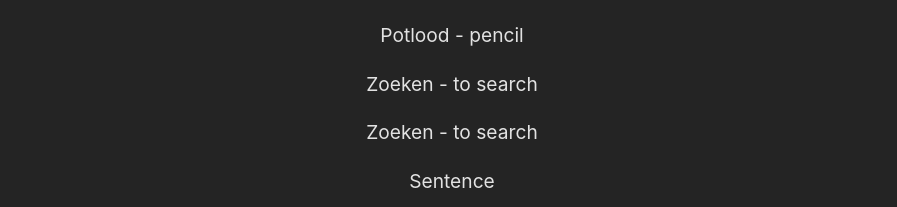
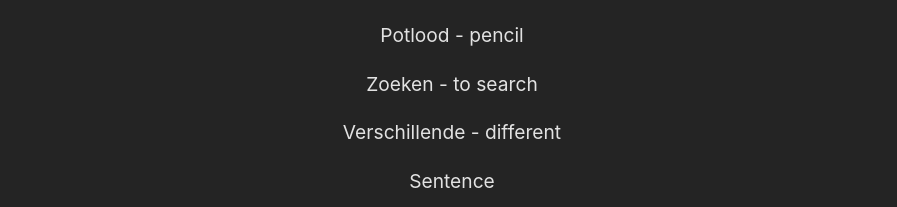
Before and after one commit to lifeconsciousness/Dutch-dictionary, a React (Vite) app: page / in a window 1280 px wide. Shown: the part 424-631 px from the top of the page, without its empty margins (188-1085 px from the left). Built offline with nearby package versions, Linux system fonts and the light colour scheme.

Commit message:
search functionality and refactoring

```diff
--- a/src/App.jsx
+++ b/src/App.jsx
@@ -2,10 +2,8 @@ import { useState, useEffect, useRef } from 'react'
 import data from './data/words.json'
 import SecondSearch from './components/SecondSearch'
 import ChoicePanel from './components/ChoicePanel'
-import Nouns from './components/Nouns'
-import Verbs from './components/Verbs'
-import Adjectives from './components/Adjectives'
-import Sentences from './components/Sentences'
+import Words from './components/Words'
+
 
 //make animation (rolling of big words) that plays with delay after you typed something (if something was typed earlier the animation does not occur and timer is resent)
 //Nederlands wordenboek switches between languages or displays word in Dutch and English
@@ -15,17 +13,7 @@ import Sentences from './components/Sentences'
 function App() {
   const searchRef = useRef(null)
   const [section, setSection] = useState(0)
-  const wordsContainer = document.querySelector('.words')
-  // const wordsChildren = Array.from(wordsContainer.children)
-
-
-  const handleInput = (e) => {
-    const value = e.target.value
-
-    // wordsChildren.map((word) => {
-    //   console.log(word)
-    // })
-  }
+  const [search, setSearch] = useState('')
 
   const handleChoicePanel = (value) => {
     setSection(value)
@@ -38,7 +26,7 @@ function App() {
 
       <div className="title-and-search">
         <div className={`search-wrapper`} ref={searchRef}>
-          <input className='search-field' type="text" placeholder='Zoeken...' onInput={handleInput}/>
+          <input className='search-field' type="text" placeholder='Zoeken...' onInput={(e) => {setSearch(e.target.value)}}/>
 
           <div className="clear-input" onClick={() => {
             const search = document.querySelector('.search-field')
@@ -55,15 +43,15 @@ function App() {
       <div className="words">
 
         { section === 0 ? <>
-          <Nouns />
-          <Verbs />
-          <Adjectives />
-          <Sentences />
+          <Words wordsType={data.nouns} search={search}/>
+          <Words wordsType={data.verbs} search={search}/>
+          <Words wordsType={data.adjectives} search={search}/>
+          <Words wordsType={data.sentences} search={search}/>
         </> : null }
-        { section === 1 ? <Nouns /> : null }
-        { section === 2 ? <Verbs /> : null }
-        { section === 3 ? <Adjectives /> : null }
-        { section === 4 ? <Sentences /> : null }
+        { section === 1 ? <Words wordsType={data.nouns} search={search} /> : null }
+        { section === 2 ? <Words wordsType={data.verbs} search={search} /> : null }
+        { section === 3 ? <Words wordsType={data.adjectives} search={search} /> : null }
+        { section === 4 ? <Words wordsType={data.sentences} search={search} /> : null }
 
       </div>
 
--- a/src/components/Adjectives.jsx
+++ /dev/null
@@ -1,18 +0,0 @@
-import React from 'react'
-import data from '../data/words.json'
-
-function Adjectives() {
-  return (
-    <>
-        {
-            data.verbs.map((word, index) => (
-              <>
-                {word === '' ? null : <p key={index} className='word'>{word}</p>}
-              </>
-            ))
-        }
-    </>
-  )
-}
-
-export default Adjectives
--- a/src/components/Nouns.jsx
+++ /dev/null
@@ -1,18 +0,0 @@
-import React from 'react'
-import data from '../data/words.json'
-
-function Nouns() {
-  return (
-    <>
-        {
-            data.nouns.map((word, index) => (
-                <>
-                  {word === '' ? null : <p key={index} className='word'>{word}</p>}
-                </>
-            ))
-        }
-    </>
-  )
-}
-
-export default Nouns
--- a/src/components/Sentences.jsx
+++ /dev/null
@@ -1,18 +0,0 @@
-import React from 'react'
-import data from '../data/words.json'
-
-function Sentences() {
-  return (
-    <>
-        {
-            data.sentences.map((word, index) => (
-              <>
-                {word === '' ? null : <p key={index} className='word'>{word}</p>}
-              </>
-            ))
-        }
-    </>
-  )
-}
-
-export default Sentences
--- a/src/components/Verbs.jsx
+++ /dev/null
@@ -1,18 +0,0 @@
-import React from 'react'
-import data from '../data/words.json'
-
-function Verbs() {
-  return (
-    <>
-        {
-            data.verbs.map((word, index) => (
-              <>
-                {word === '' ? null : <p key={index} className='word'>{word}</p>}
-              </>
-            ))
-        }
-    </>
-  )
-}
-
-export default Verbs
--- /dev/null
+++ b/src/components/Words.jsx
@@ -0,0 +1,21 @@
+import React from 'react'
+
+function Words({wordsType, search}) {
+  return (
+    <>
+        {
+            wordsType.
+            filter((item) => {
+              return search.toLowerCase() === '' ? item : item.toLowerCase().includes(search) || search === '' ? item : item.includes(search)
+            }).
+            map((word, index) => (
+                <div key={index}>
+                  {word === '' ? null : <p className='word'>{word}</p>}
+                </div>
+            ))
+        }
+    </>
+  )
+}
+
+export default Words
--- a/src/css/_searchbar.scss
+++ b/src/css/_searchbar.scss
@@ -12,7 +12,7 @@
 
         .search-wrapper {
             width: 80vmin;
-            min-width: 200px;
+            min-width: 250px;
             height: 8vmin;
 
             input {
```
